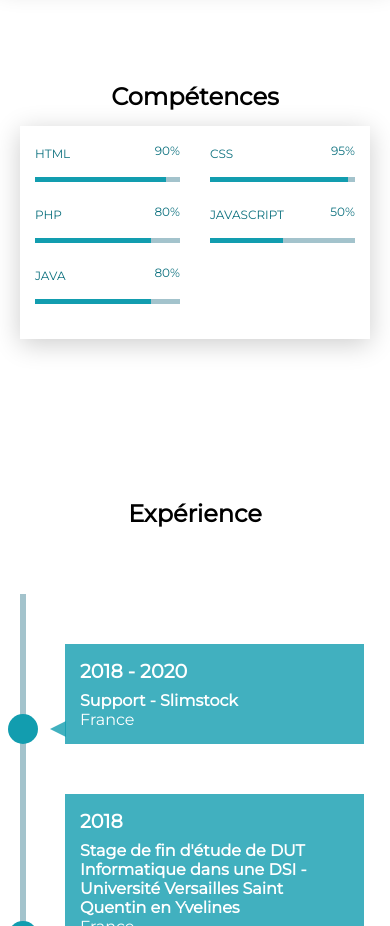
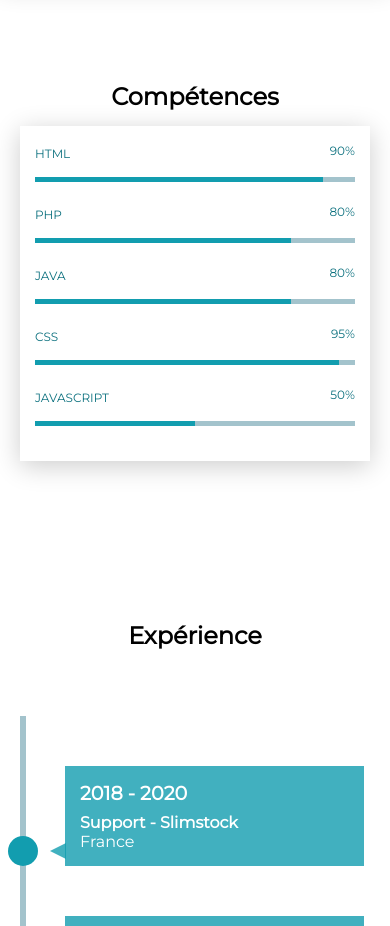
Before and after one commit to almaloste/CV_Alice_Hennes, a website: page index.html in a window 390 px wide. Shown: the part 940-1866 px from the top of the page. Drawn offline with Linux system fonts and the light colour scheme.

Commit message:
Colonnes compétences Changement du comportement des colonnes compétences pour les petits écrans

```diff
--- a/styles.css
+++ b/styles.css
@@ -89,7 +89,7 @@ a {
 
 .progress-value,
 .progress-badge {
-  color: #0b707e;
+  color:  #0b707e;
   font-size: 0.8571em;
   text-transform: uppercase;
 }
@@ -104,10 +104,6 @@ a {
 .progress {
   margin-top: 14px;
 	background: rgba(25, 105, 129, 0.4);
-}
-
-.progress {
-  background: rgba(25, 105, 129, 0.4);
 }
 
 .progress-bar {
@@ -374,4 +370,8 @@ time {
   .form-group:first-of-type {
     margin-right: 0;
   }
+  .skills-content {
+    flex-direction: column;
+  }
+
 }
```
